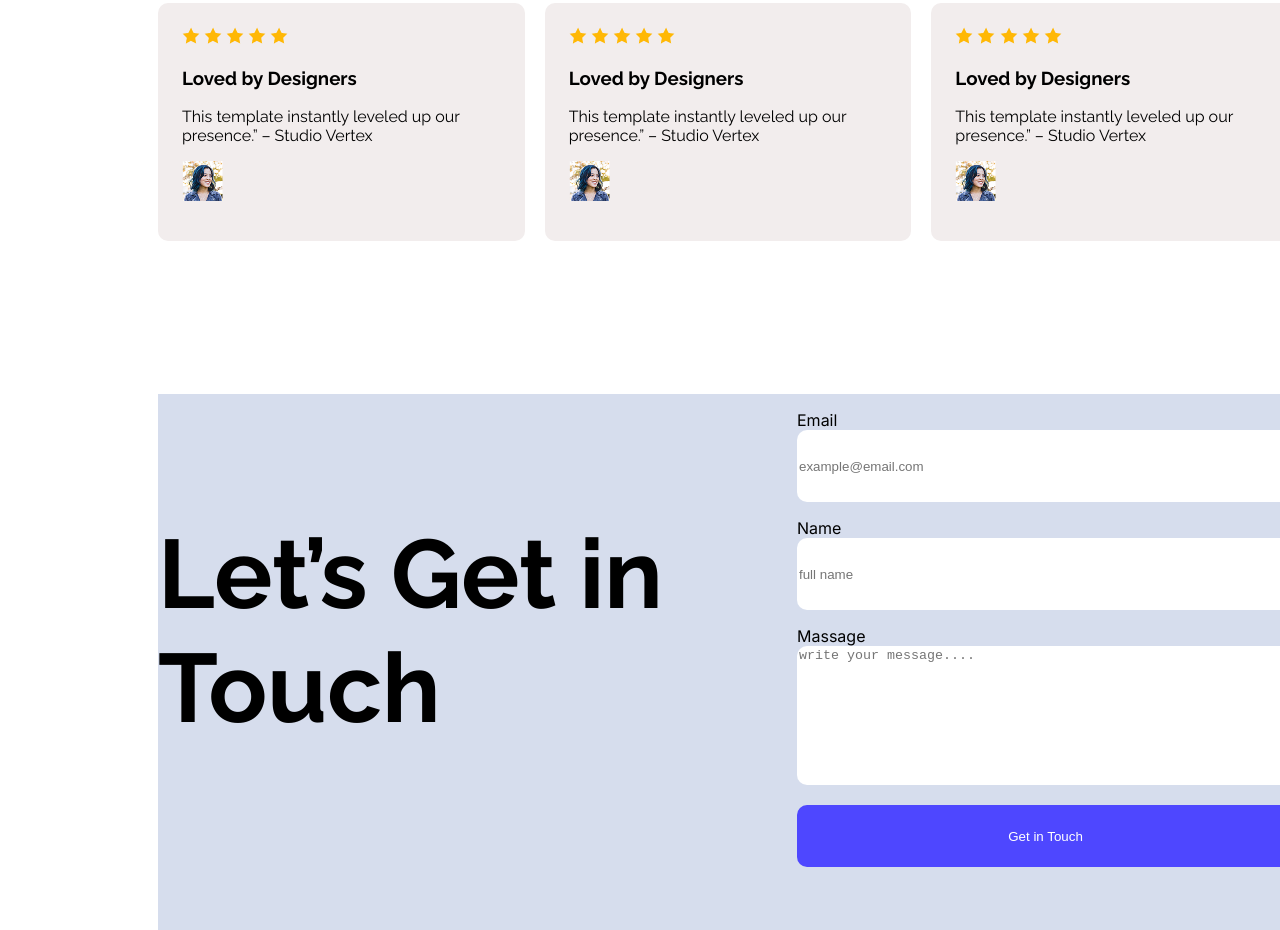
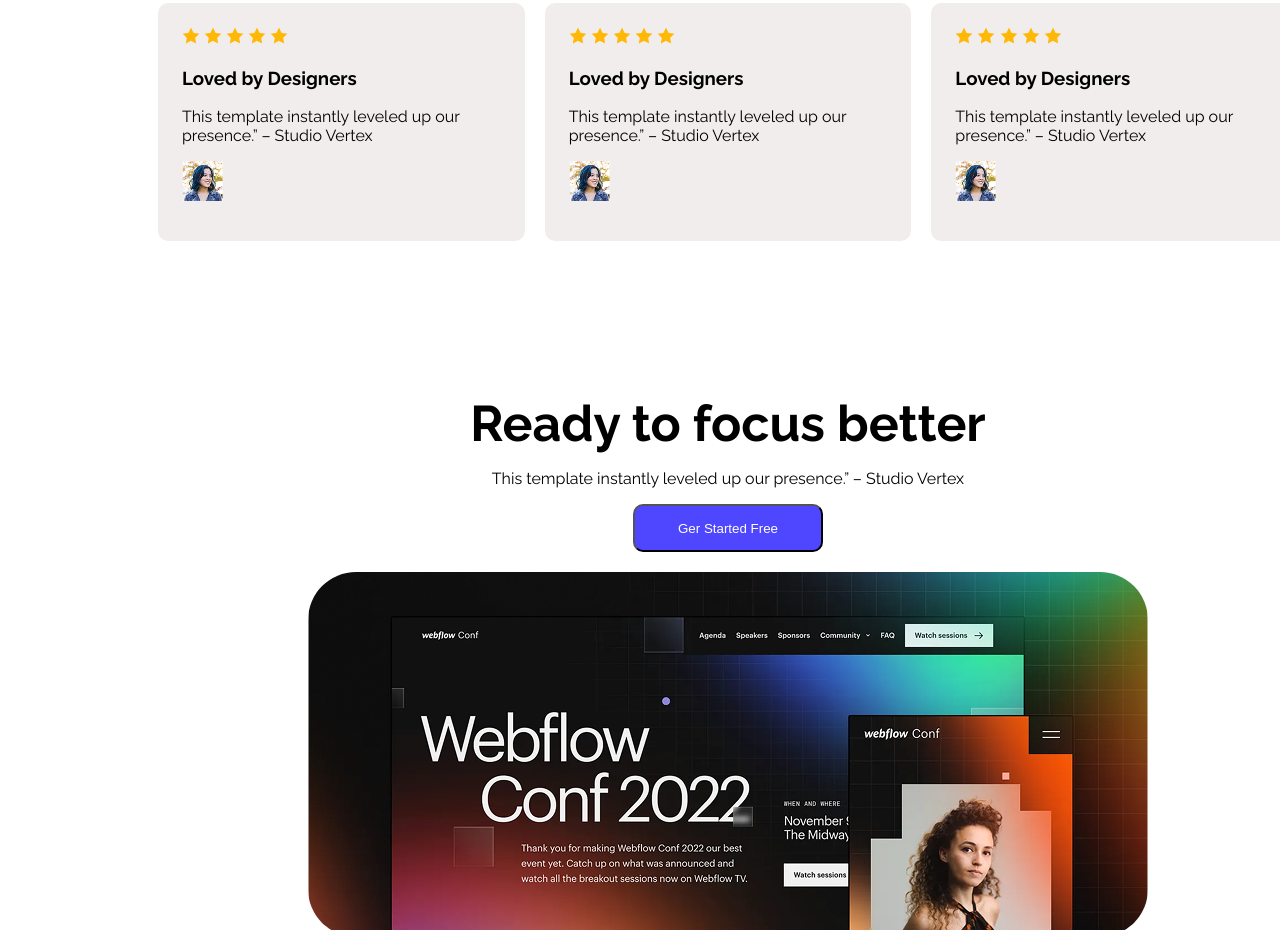
Before and after one commit to Rashedulman/my-first-assignment, a plain HTML site: page index.html in a window 1280 px wide. Shown: the part 1870-2800 px from the top of the page. Drawn offline with Linux system fonts and the light colour scheme.

Commit message:
added all the section

```diff
--- a/index.html
+++ b/index.html
@@ -107,7 +107,15 @@
 
              </div>
         </section>
+        <section class="section6">
+            <h1>Ready to focus better</h1>
+            <p>This template instantly leveled up our presence.” – Studio Vertex</p>
+            <button>Ger Started Free</button>
+            <br>
+            <img src="./styles/Assets/wc-big.png" alt="">
 
+
+        </section>
 
 
         <section class="section3">
--- a/styles/assignment.css
+++ b/styles/assignment.css
@@ -246,3 +246,34 @@ header section{
         border-radius: 10px;
 
     }
+    .section6{
+        width: 1140px;
+        height: 690px;
+        margin: 130px 150px;
+        background-color: #FFFFFF;
+        text-align: center;
+
+    }
+    .section6 h1{
+        font-size: 50px;
+        font-weight: bold;
+        margin-bottom: 0px;
+    }
+    .section6 button{
+        background-color: #4E47FF;
+        color: #FFFFFF;
+        width: 190px;
+        height: 48px;
+        border-radius: 10px;
+        margin-bottom: 20px;
+    }
+    .section6 img{
+        border-radius: 48px;
+    }
+    .section1 img{
+       border-radius: 48px;
+    }
+    .section6 button:hover{cursor: pointer;
+        background-color: bisque;
+
+    }
```
